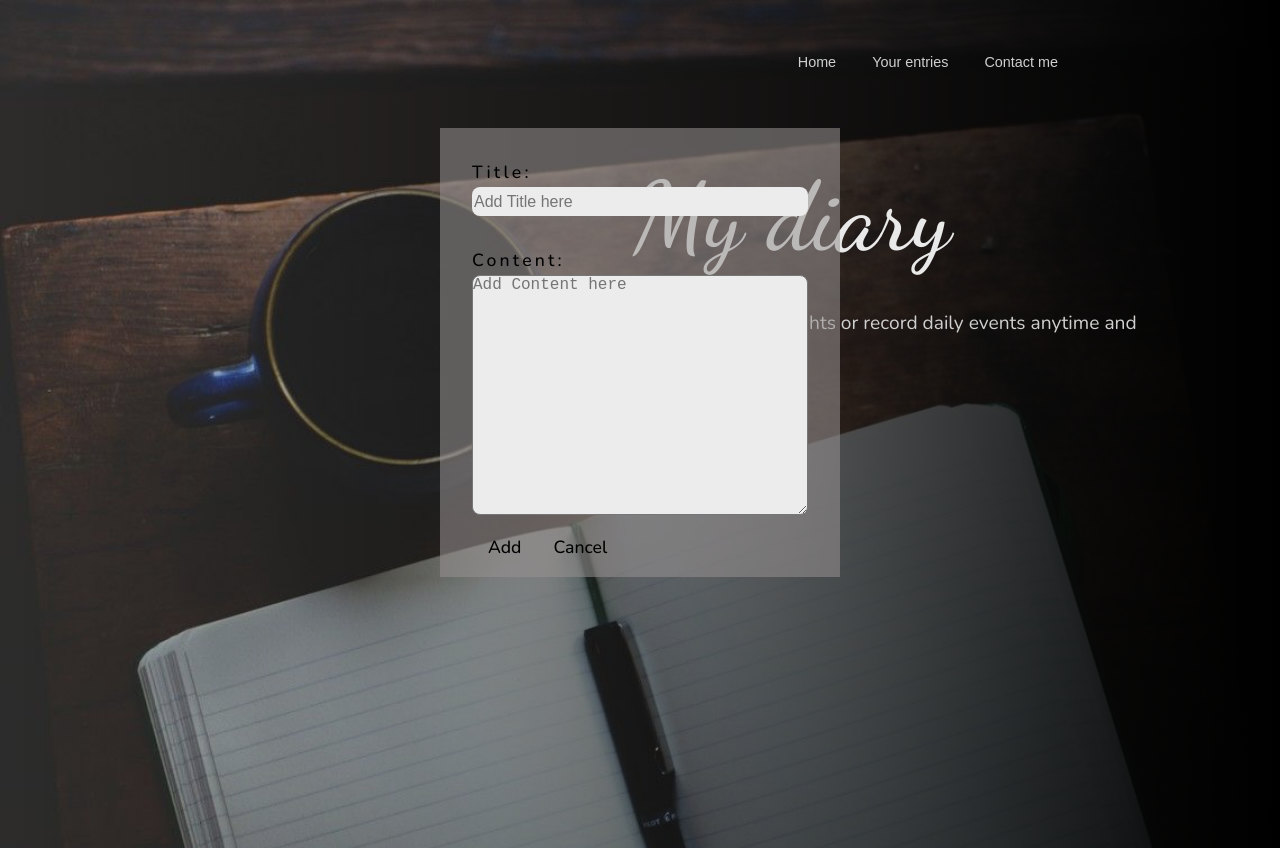
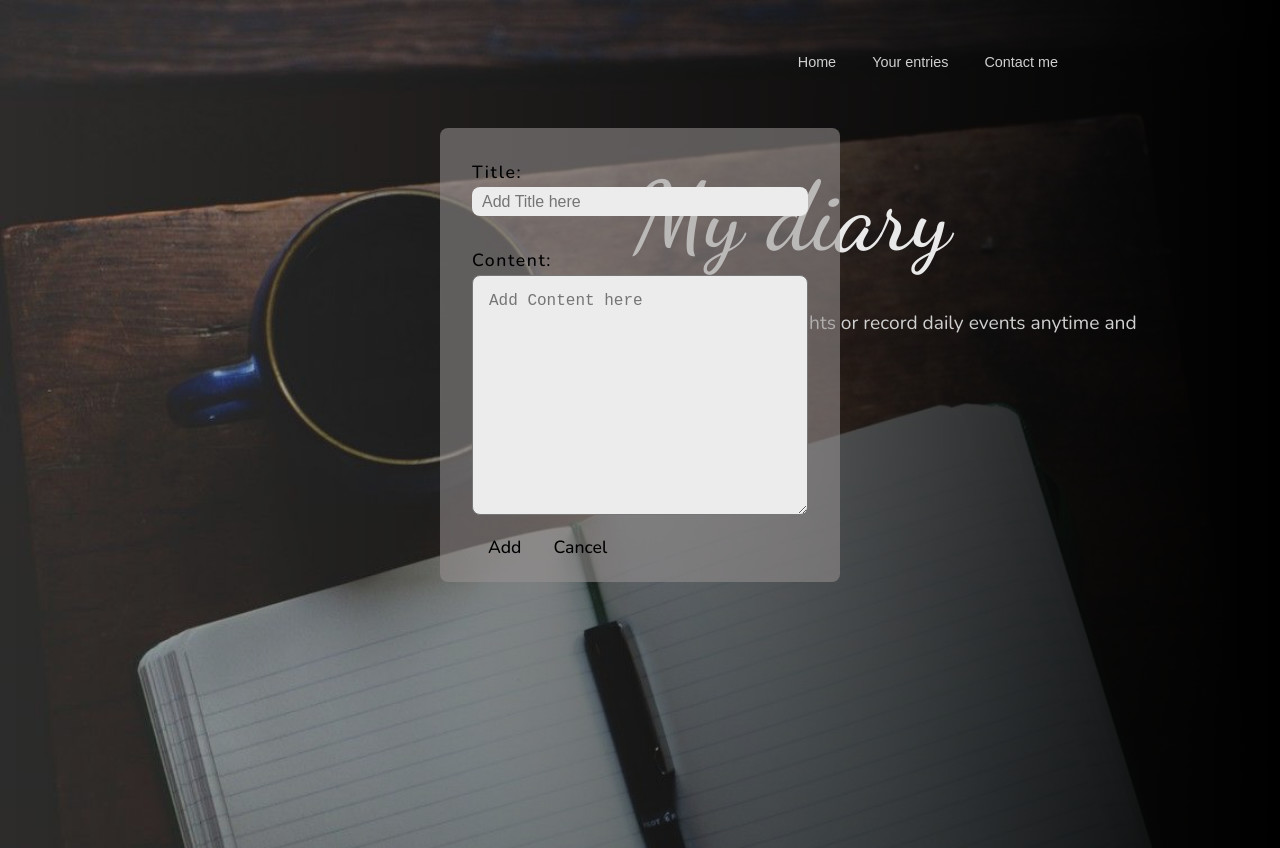
Before and after one commit to Disha-tomar/my-diary, a React (Create React App) app: page / in a window 1280 px wide. Built offline with nearby package versions, Linux system fonts and the light colour scheme; a web font is replaced by a local one.

Commit message:
more changes to form layout

```diff
--- a/src/components/Diary/DiaryItem.js
+++ b/src/components/Diary/DiaryItem.js
@@ -0,0 +1,3 @@
+const DiaryItem = () => {};
+
+export default DiaryItem;
--- a/src/components/Diary/NewEntryForm.module.css
+++ b/src/components/Diary/NewEntryForm.module.css
@@ -13,7 +13,8 @@
   /* height: 35rem; */
   left: 50%;
   transform: translateX(-50%);
-  padding-bottom: 3.5rem;
+  padding-bottom: 3.8rem;
+  border-radius: 0.5rem;
 
   /* left: 50%; */
 }
@@ -21,7 +22,7 @@
 .form label {
   font-size: 1.1rem;
   display: block;
-  letter-spacing: 0.2rem;
+  letter-spacing: 0.1rem;
 }
 
 .form input {
@@ -32,6 +33,7 @@
   background-color: rgb(236, 236, 236);
   border-color: transparent;
   border-radius: 0.5rem;
+  padding: 0.5rem;
 }
 .form-row {
   /* padding: 2rem; */
@@ -41,6 +43,7 @@
 }
 
 .form textarea {
+  padding: 1rem;
   margin-top: 0.2rem;
   width: 100%;
   height: 15rem;
```
